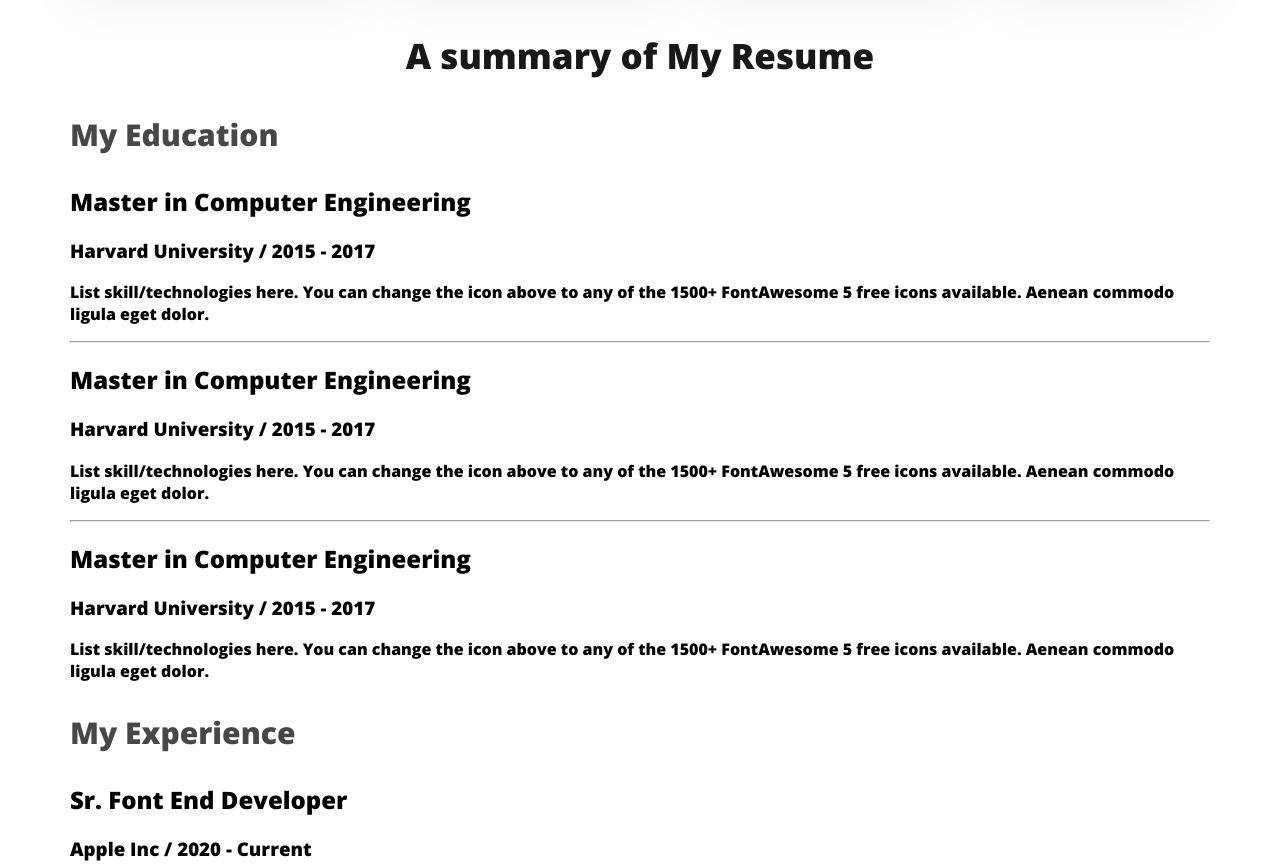
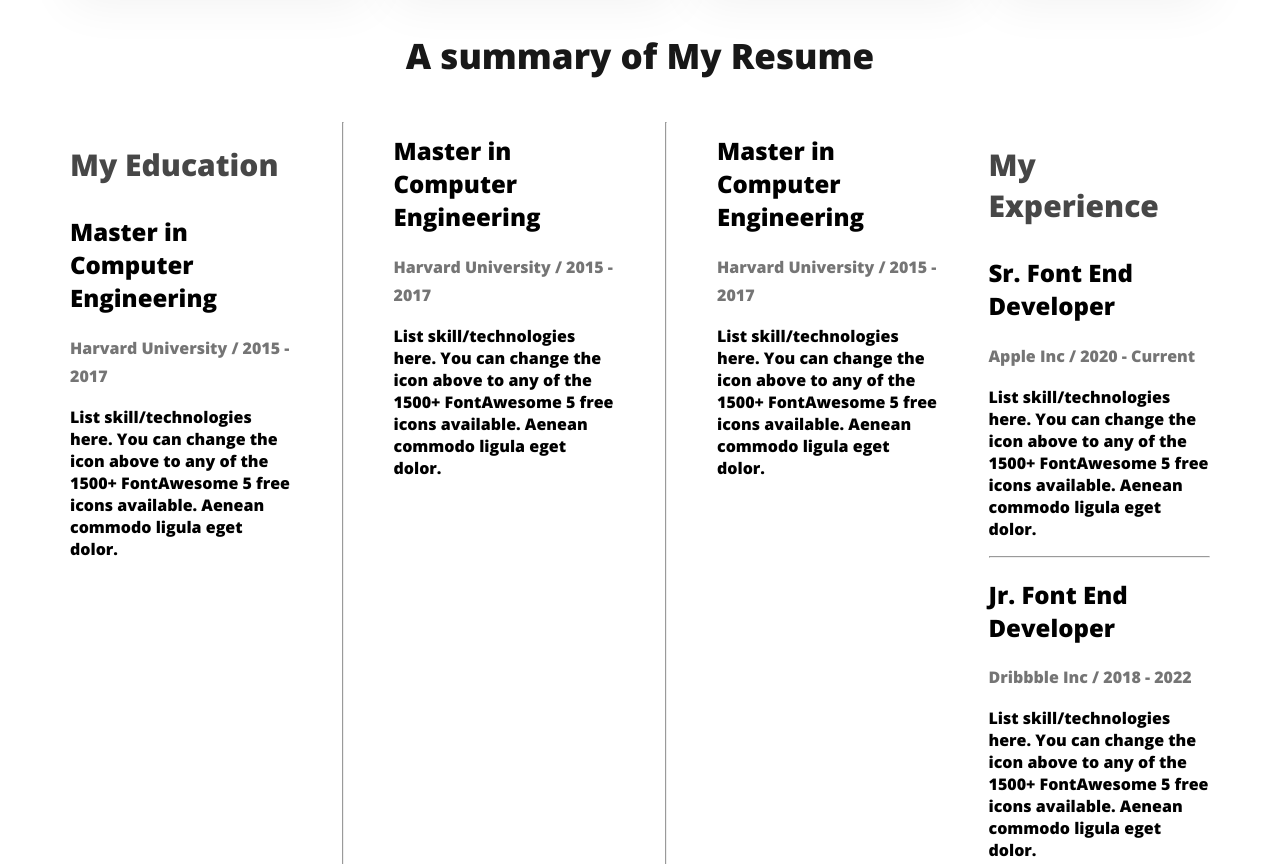
Before and after one commit to uddin10/webdeveloper-porttfolio, a plain HTML site: page index.html in a window 1280 px wide. Shown: the part 2258-3122 px from the top of the page. Drawn offline with nearby package versions, Linux system fonts and the light colour scheme.

Commit message:
finished main session

```diff
--- a/index.html
+++ b/index.html
@@ -88,7 +88,6 @@
  <h3 class="section-title">A summary of My Resume</h3>
 <div class="resume-container">
     <div class="resume-colum">
-    <div class="resume-colum">
         <h3 class="resume-colum-title">My Education</h3>
         <div class="resume-iteam">
             <h2 class="resume-iteam-title">Master in Computer Engineering</h2>
@@ -96,6 +95,7 @@
             <p class="resume-iteam-descriptiom">List skill/technologies here. You can change the icon above
                 to any of the 1500+ FontAwesome 5 free icons available. Aenean commodo ligula eget dolor.</p>
         </div>
+    </div>
         <hr>
         <div class="resume-iteam">
             <h2 class="resume-iteam-title">Master in Computer Engineering</h2>
@@ -103,12 +103,14 @@
             <p class="resume-iteam-descriptiom">List skill/technologies here. You can change the icon above
                 to any of the 1500+ FontAwesome 5 free icons available. Aenean commodo ligula eget dolor.</p>
     </div>
+
     <hr>
     <div class="resume-iteam">
         <h2 class="resume-iteam-title">Master in Computer Engineering</h2>
         <h3 class="resume-iteam-institute">Harvard University / 2015 - 2017</h3>
         <p class="resume-iteam-descriptiom">List skill/technologies here. You can change the icon above
             to any of the 1500+ FontAwesome 5 free icons available. Aenean commodo ligula eget dolor.</p>
+    </div>
     <div class="resume-colum">
         <h3 class="resume-colum-title">My Experience</h3>
         <div class="resume-iteam">
@@ -134,8 +136,6 @@
             <h3 class="resume-iteam-institute">Adobe Inc / 2017 - 2018</h3>
             <p class="resume-iteam-descriptiom">List skill/technologies here. You can change the icon above
                 to any of the 1500+ FontAwesome 5 free icons available. Aenean commodo ligula eget dolor.</p>
-
-     </div>
 </div>
 </section>
     </main>
--- a/styles/prottfolio.css
+++ b/styles/prottfolio.css
@@ -131,3 +131,19 @@ font-size: 30px;
 font-weight: 700;
 
  }
+ .resume-container{
+    display: flex;
+    gap: 50px;
+ }
+ .resume-iteam-description{
+    color: #757575;
+font-size: 16px;
+font-weight: 400;
+line-height: 28px;
+ }
+ .resume-iteam-institute{
+    color:#757575 ;
+font-size: 16px;
+font-weight: 400;
+line-height: 28px;
+ }
```
